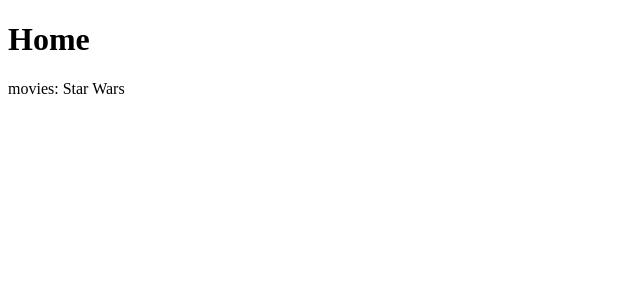
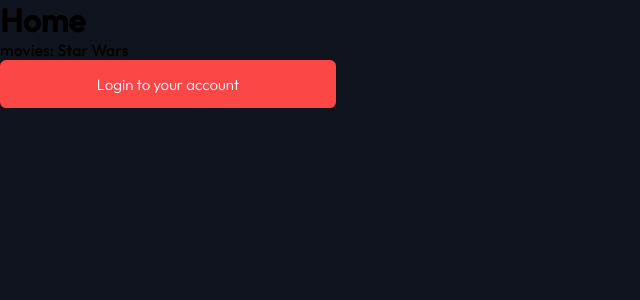
Before and after one commit to jesse10930/entertainmentWebApp, a React (Create React App) app in the folder client/: page / in a window 1280 px wide. Shown: the top 300 px of the page, without its empty margins (0-640 px from the left). Built offline with nearby package versions, Linux system fonts and the light colour scheme.

Commit message:
added general css rules and made button and search boxes

```diff
--- a/client/src/App.js
+++ b/client/src/App.js
@@ -1,6 +1,7 @@
 import React from 'react';
 import { BrowserRouter as Router, Route, Routes } from 'react-router-dom';
 import Home from './components/pages/Home';
+// import Navbar from './components/layouts/Navbar';
 
 import ContentState from './context/content/ContentState';
 
@@ -11,9 +12,11 @@
     <ContentState>
       <Router>
         <div className='App'>
+          {/* <Navbar> */}
           <Routes>
             <Route exact path='/' element={<Home />} />
           </Routes>
+          {/* </Navbar> */}
         </div>
       </Router>
     </ContentState>
--- a/client/src/App.scss
+++ b/client/src/App.scss
@@ -2,46 +2,17 @@
 @import 'styles/config';
 @import 'styles/utilities';
 
-// Fonts
-.heading-l {
-  font-weight: 300;
-  font-size: 32px;
-  line-height: 40px;
-  letter-spacing: -0.5px;
-  color: $white;
+* {
+  padding: 0;
+  margin: 0;
 }
 
-.heading-m {
-  font-weight: 300;
-  font-size: 24px;
-  line-height: 30px;
-  color: $white;
+body {
+  background: $bg-black;
+  font-family: 'Outfit', sans-serif;
 }
 
-.heading-s {
-  font-weight: 500;
-  font-size: 24px;
-  line-height: 30px;
-  color: $white;
+button {
+  border: none;
+  outline: none;
 }
-
-.heading-xs {
-  font-weight: 500;
-  font-size: 18px;
-  line-height: 23px;
-  color: $white;
-}
-
-.body-m {
-  font-weight: 300;
-  font-size: 15px;
-  line-height: 19px;
-  color: $white;
-}
-
-.body-s {
-  font-weight: 300;
-  font-size: 13px;
-  line-height: 16px;
-  color: $white;
-}
--- a/client/src/components/pages/Home.js
+++ b/client/src/components/pages/Home.js
@@ -15,6 +15,7 @@
       <h1>Home</h1>
       <p>movies: {movies}</p>
       <p>{series}</p>
+      <button className='btn'>Login to your account</button>
     </div>
   );
 };
--- a/client/src/styles/_utilities.scss
+++ b/client/src/styles/_utilities.scss
@@ -1 +1,64 @@
 // Reusable classes
+
+// Fonts
+.heading-l {
+  font-weight: 300;
+  font-size: 32px;
+  line-height: 40px;
+  letter-spacing: -0.5px;
+  color: $white;
+}
+
+.heading-m {
+  font-weight: 300;
+  font-size: 24px;
+  line-height: 30px;
+  color: $white;
+}
+
+.heading-s {
+  font-weight: 500;
+  font-size: 24px;
+  line-height: 30px;
+  color: $white;
+}
+
+.heading-xs {
+  font-weight: 500;
+  font-size: 18px;
+  line-height: 23px;
+  color: $white;
+}
+
+.body-m {
+  font-weight: 300;
+  font-size: 15px;
+  line-height: 19px;
+  color: $white;
+}
+
+.body-s {
+  font-weight: 300;
+  font-size: 13px;
+  line-height: 16px;
+  color: $white;
+}
+
+// Buttons
+.btn {
+  width: 336px;
+  height: 48px;
+  background: $red;
+  border-radius: 6px;
+  color: $white;
+  font-family: 'Outfit', sans-serif;
+  font-size: 15px;
+  font-weight: 300;
+  line-height: 19px;
+
+  &:hover {
+    background: $white;
+    color: $bg-black;
+    cursor: pointer;
+  }
+}
```
Also changed, not shown: client/src/components/layouts/Navbar.js (added, +7 -0 lines).
